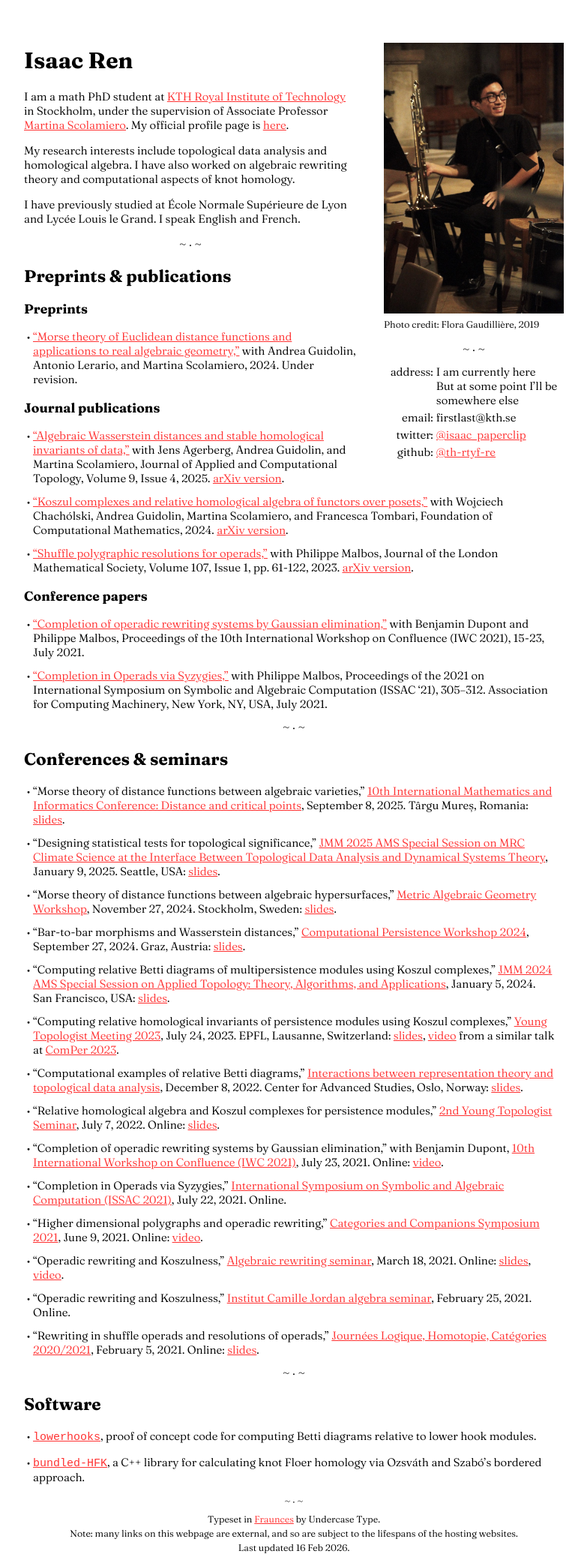
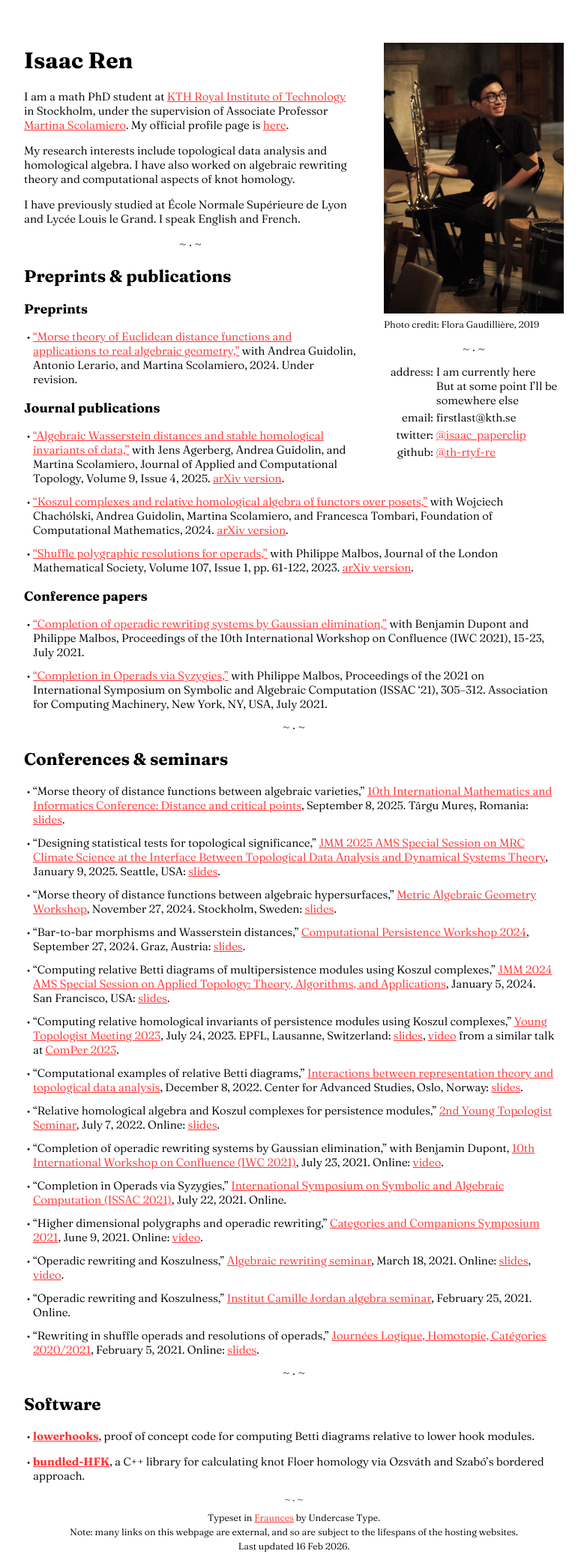
Before and after one commit to isaacxren/isaacxren.github.io, a Jekyll site: the page built from index.md, in a window 1280 px wide. Shown: the whole page at 75% size, without its empty margins (248-1031 px from the left). Built offline with Jekyll 4.4.1, drawn with Linux system fonts in a browser that asks for light colours.

Commit message:
formatting markdown

```diff
--- a/index.md
+++ b/index.md
@@ -29,7 +29,6 @@
 My research interests include topological data analysis and homological
 algebra. I have also worked on algebraic rewriting theory and computational
 aspects of knot homology.
-
 
 I have previously studied at École Normale Supérieure de Lyon and Lycée Louis
 le Grand. I speak English and French.
@@ -63,33 +62,35 @@
 ----------------------
 
 {% for item in site.data.items.talks %}
-* "{{ item.title }}," {% if item.cospeakers -%}
-  with {{ item.cospeakers }}, {% endif -%}
+* "{{ item.title }}," {{""}}
+  {%- if item.cospeakers -%}
+    with {{ item.cospeakers }}, {{""}}
+  {%- endif -%}
   [{{ item.conference }}]({{ item.conf_url }}), {{ item.date }}. {{ item.location }}
   {%- assign first = true -%}
-  {%- if item.slides or item.video -%}
-    : {% if item.slides -%}
-      {% if first != true %}, {% endif -%}
-      [slides]({{ item.slides }})
-      {%- assign first = false -%}
-    {% endif -%}
-    {% if item.video -%}
-      {% if first != true %}, {% endif -%}
-      [video]({{ item.video }})
-      {%- assign first = false -%}
-    {% endif -%}
-  {% endif -%}
+  {%- if item.slides or item.video %}: {% endif -%}
+  {%- if item.slides -%}
+    {%- if first != true %}, {% endif -%}
+    [slides]({{ item.slides }})
+    {%- assign first = false -%}
+  {%- endif -%}
+  {%- if item.video -%}
+    {%- if first != true %}, {% endif -%}
+    [video]({{ item.video }})
+    {%- assign first = false -%}
+  {%- endif -%}
   {%- for subitem in item.related -%}
-    {% if subitem.slides -%}
-      {% if first != true %}, {% endif -%}
+    {%- if subitem.slides -%}
+      {%- if first != true %}, {% endif -%}
       [slides]({{ subitem.slides }})
       {%- assign first = false -%}
-    {% endif -%}
-    {% if subitem.video -%}
-      {% if first != true %}, {% endif -%}
+    {%- endif -%}
+    {%- if subitem.video -%}
+      {%- if first != true %}, {% endif -%}
       [video]({{ subitem.video }})
       {%- assign first = false -%}
-    {%- endif %} from a similar talk at [{{ subitem.conference }}]({{ subitem.conf_url }})
+    {%- endif -%}
+    {{""}} from a similar talk at [{{ subitem.conference }}]({{ subitem.conf_url }})
   {%- endfor -%}
   .
 {%- endfor %}
@@ -100,7 +101,7 @@
 --------
 
 {% for item in site.data.items.software %}
-* [`{{ item.title }}`]({{ item.url }}), {{ item.description }}.
+* [**{{ item.title }}**]({{ item.url }}), {{ item.description }}.
 {% endfor %}
 
 
```
